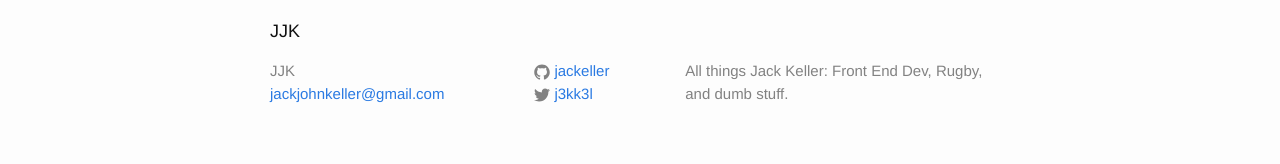
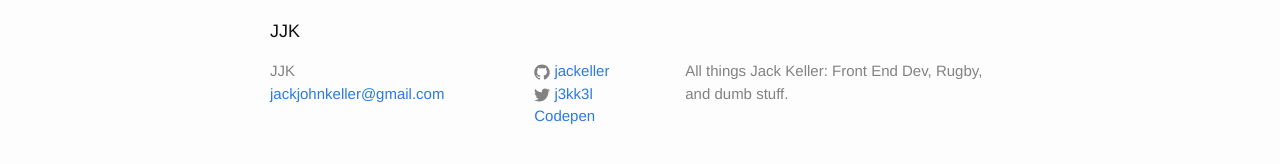
Before and after one commit to jackeller/jackeller.github.io, a Jekyll site: the page built from about.md, in a window 1280 px wide. Shown: the part 363-527 px from the top of the page. Built offline with Jekyll 4.4.1, drawn with Linux system fonts in a browser that asks for light colours.

Commit message:
adding codepen

```diff
--- a/_config.yml
+++ b/_config.yml
@@ -7,6 +7,6 @@ baseurl: "" # the subpath of your site, e.g. /blog/
 url: "http://jackjohnkeller.com" # the base hostname & protocol for your site
 twitter_username: j3kk3l
 github_username:  jackeller
-
+codepen_username: jekkel
 # Build settings
 markdown: kramdown
--- a/_includes/footer.html
+++ b/_includes/footer.html
@@ -42,6 +42,11 @@
             </a>
           </li>
           {% endif %}
+          {% if site.codepen_username %}
+          <li>
+            <a href="http://codepen.io/{{ site.codepen_username }}">Codepen</a>
+          </li>
+          {% endif %}
         </ul>
       </div>
 
```
